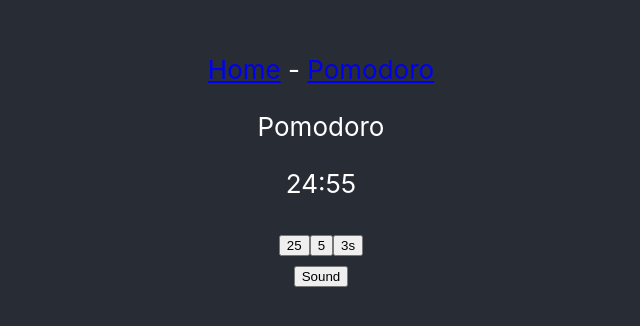
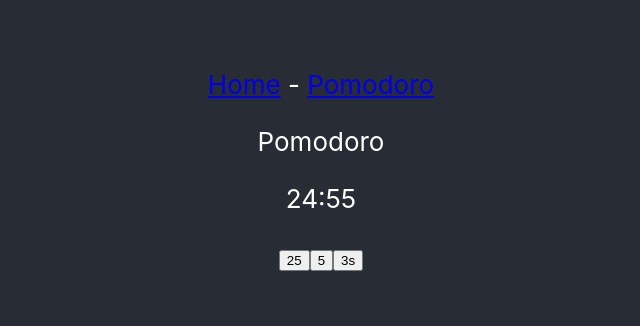
Before and after one commit to phil-mac/microgravity-physics, a React (Create React App) app: page /pomodoro in a window 1280 px wide. Shown: the part 230-556 px from the top of the page, without its empty margins (319-959 px from the left). Built offline with nearby package versions, Linux system fonts and the light colour scheme.

Commit message:
removed sound test button

```diff
--- a/src/components/Pomodoro/index.js
+++ b/src/components/Pomodoro/index.js
@@ -58,9 +58,9 @@ export default () => {
             <button onClick={() => setTime(1500)}>25</button>
             <button onClick={() => setTime(300)}>5</button>
             <button onClick={() => setTime(3)}>3s</button>
-
+{/*
             <br/>
-            <button onClick={() => audio.play()}>Sound</button>
+            <button onClick={() => audio.play()}>Sound</button> */}
         </div>
     )
 }
```
